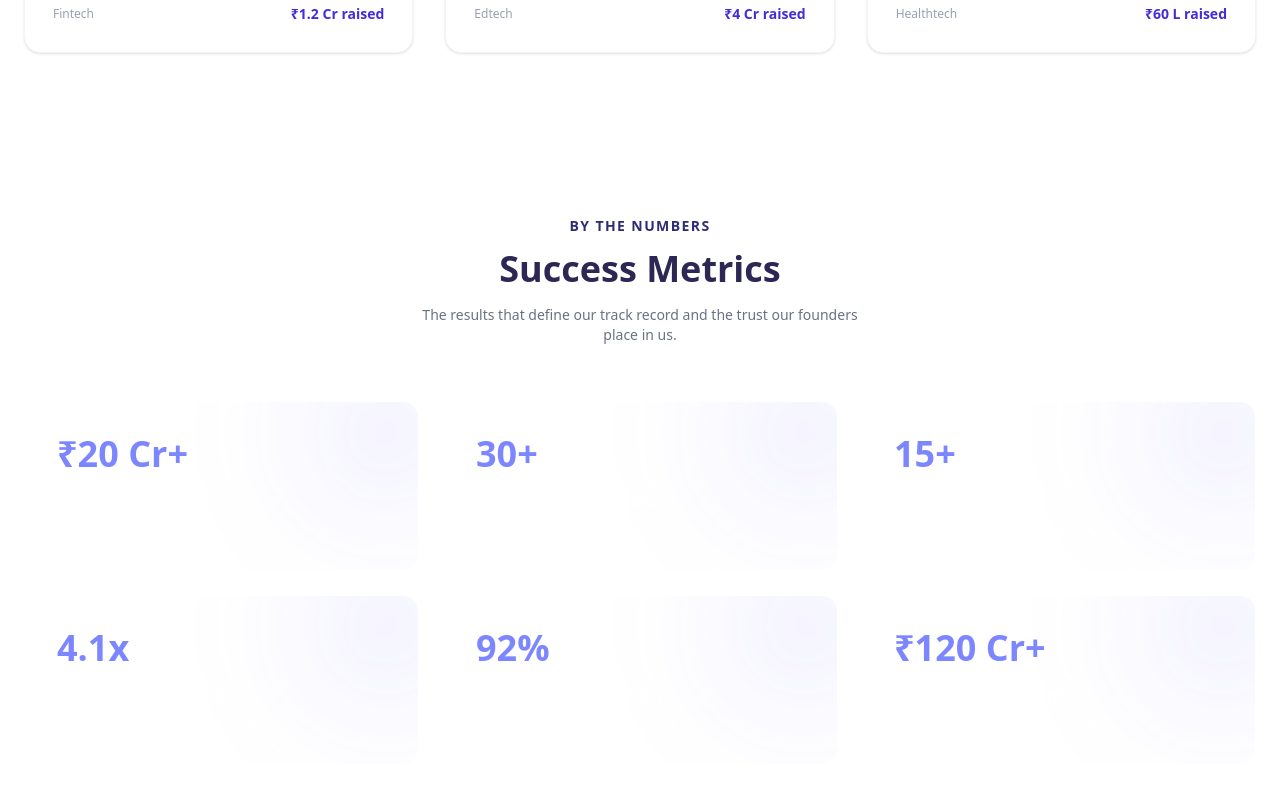
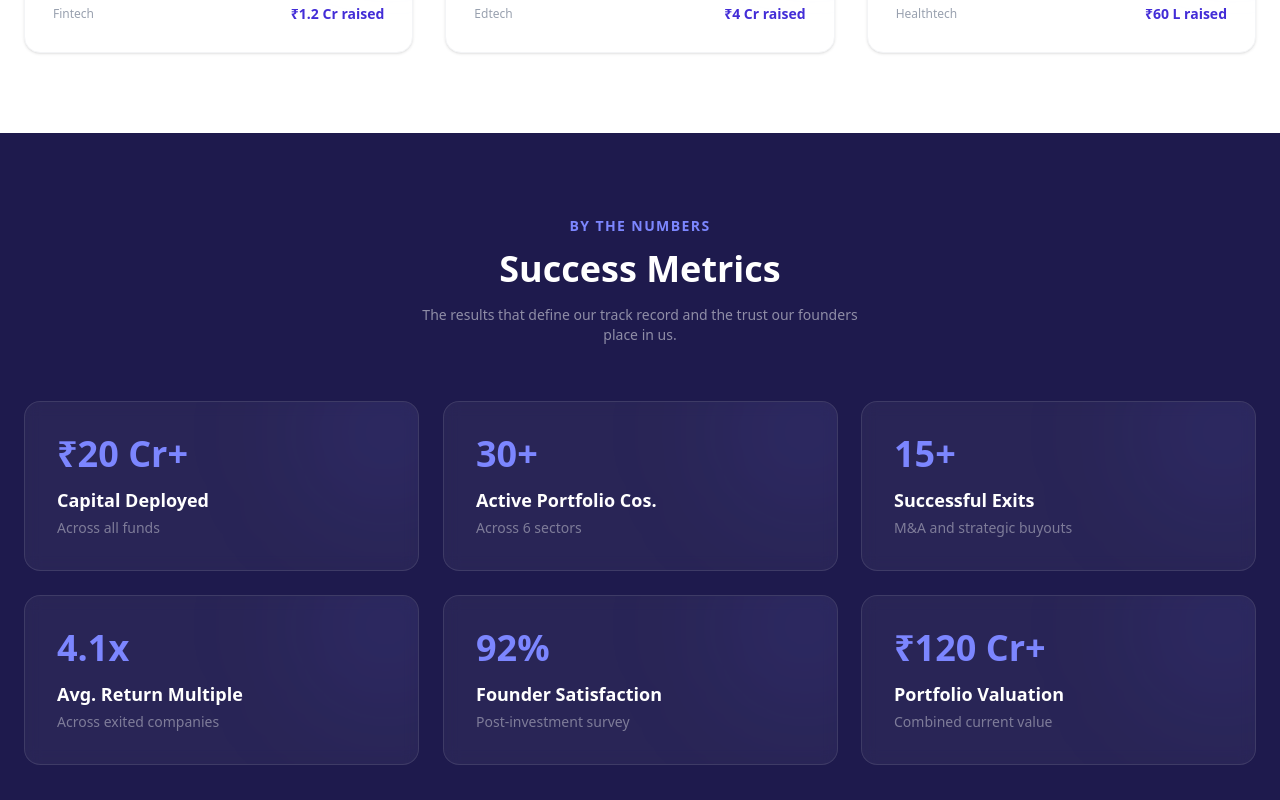
Before and after one commit to kodandainvestment/kodanda-investments, a Next.js app: page /portfolio-companies in a window 1280 px wide. Shown: the part 3600-4400 px from the top of the page. Built offline with nearby package versions, Linux system fonts and the light colour scheme.

Commit message:
Resolve Merge conflict of SuccessMetrics section

```diff
--- a/app/portfolio-companies/SuccessMetrics.js
+++ b/app/portfolio-companies/SuccessMetrics.js
@@ -184,12 +184,12 @@ function MetricCard({ value, label, sub, index }) {
 
 export default function SuccessMetrics() {
   return (
-    <section className="py-20 px-6" style={{ background: "#fff" }}>
+    <section className="bg-indigo-950 py-20 px-6">
       <div className="max-w-7xl mx-auto">
         <div className="text-center mb-14">
-          <span className="text-sm font-semibold tracking-widest uppercase" style={{ color: "#2E2C77" }}>By the Numbers</span>
-          <h2 className="mt-3 text-3xl md:text-4xl font-bold" style={{ color: "#2D2754" }}>Success Metrics</h2>
-          <p className="mt-4 text-sm max-w-md mx-auto text-gray-500">
+          <span className="text-indigo-400 text-sm font-semibold tracking-widest uppercase">By the Numbers</span>
+          <h2 className="mt-3 text-3xl md:text-4xl font-bold text-white">Success Metrics</h2>
+          <p className="mt-4 text-white/50 max-w-md mx-auto text-sm">
             The results that define our track record and the trust our founders place in us.
           </p>
         </div>
```
